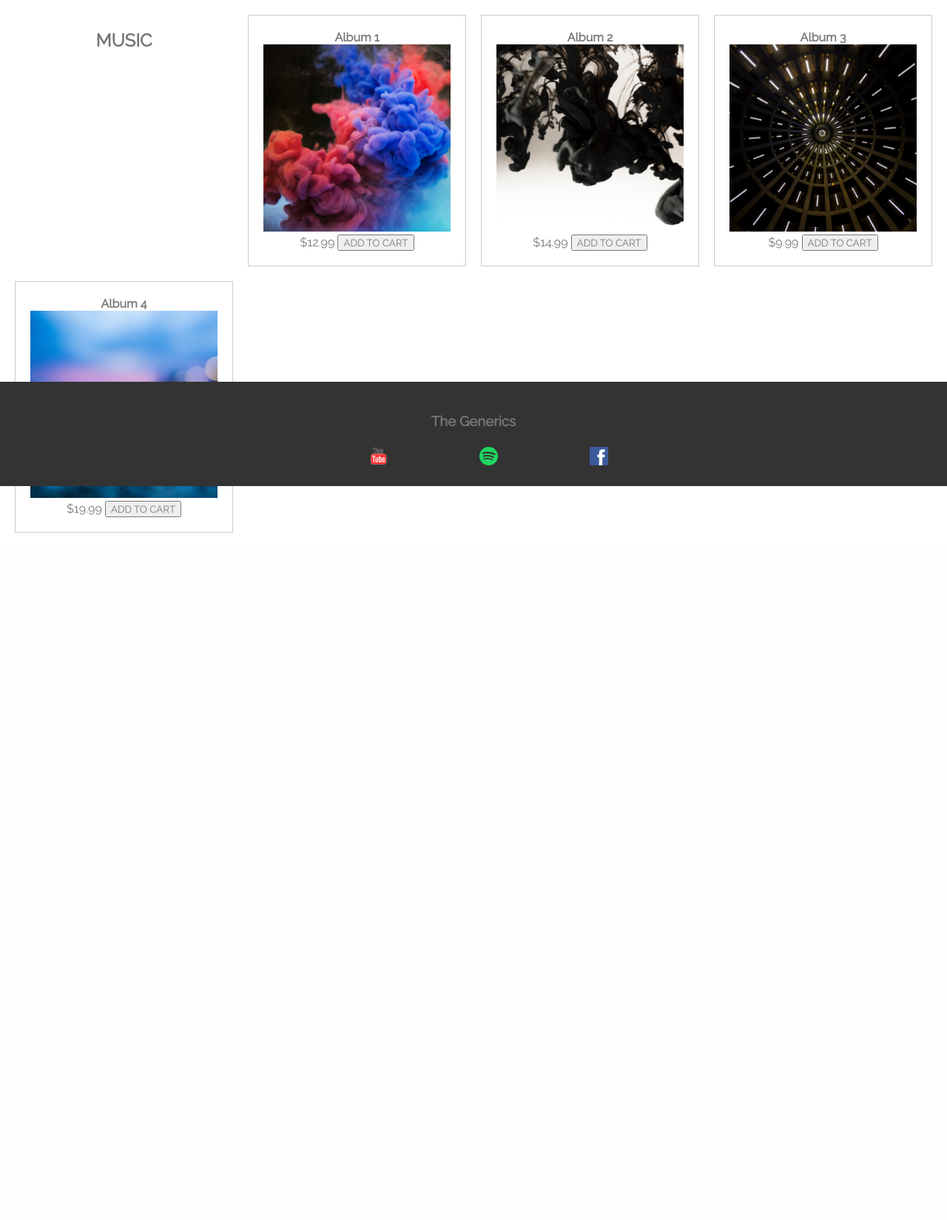
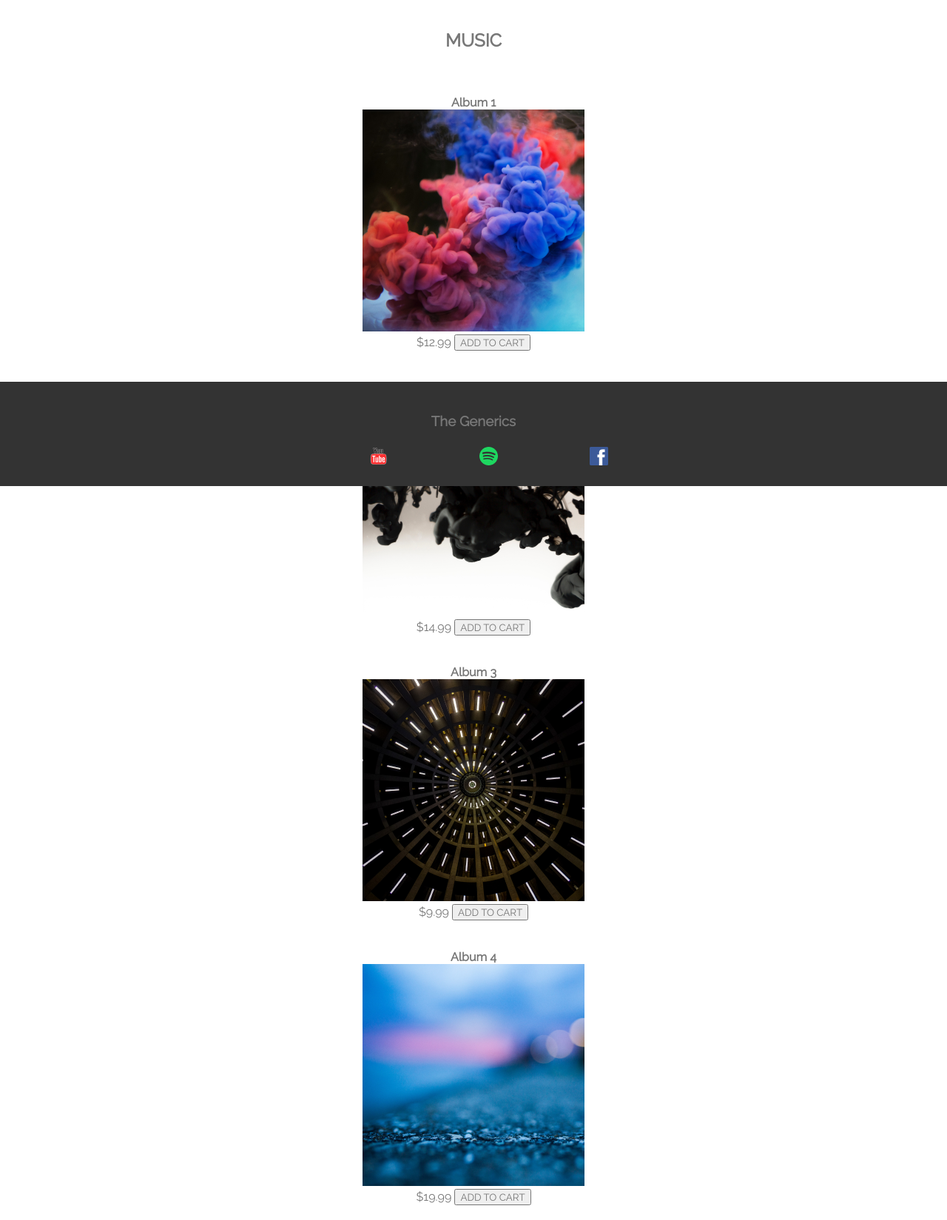
Before and after one commit to alok-38/learn-enough, a PHP site: page /store.html in a window 1280 px wide. Shown: the part 143-1792 px from the top of the page at 74% size. Before the commit the page ends 863 px from the top, so only its background shows below. Run offline with PHP 8.4, Linux system fonts and the light colour scheme; some web fonts are replaced.

Commit message:
Completed

```diff
--- a/html-tutorial/band-page/store.css
+++ b/html-tutorial/band-page/store.css
@@ -1,15 +1,15 @@
 section {
     display: grid;
-    grid-template-columns: repeat(auto-fill, minmax(250px, 1fr));
-    gap: 20px;
-    padding: 20px;
+    grid-template-columns: repeat(minmax(200px, 1fr));
 }
 section > div {
-    border: 1px solid #ccc;
     padding: 20px;
     text-align: center;
 }
-section > div img {
-    max-width: 100%;
-    height: auto;
+
+.header {
+    display: flex;
+    flex-direction: column;
+    margin: auto;
+    border: none;
 }
--- a/html-tutorial/band-page/store.html
+++ b/html-tutorial/band-page/store.html
@@ -19,7 +19,9 @@
         <h1>The Generics</h1>
     </header>
     <section>
-            <h2>MUSIC</h2>
+            <div class="header">
+                <h2>MUSIC</h2>
+            </div>
         <div>
             <div>
                 <strong>Album 1</strong>
```
